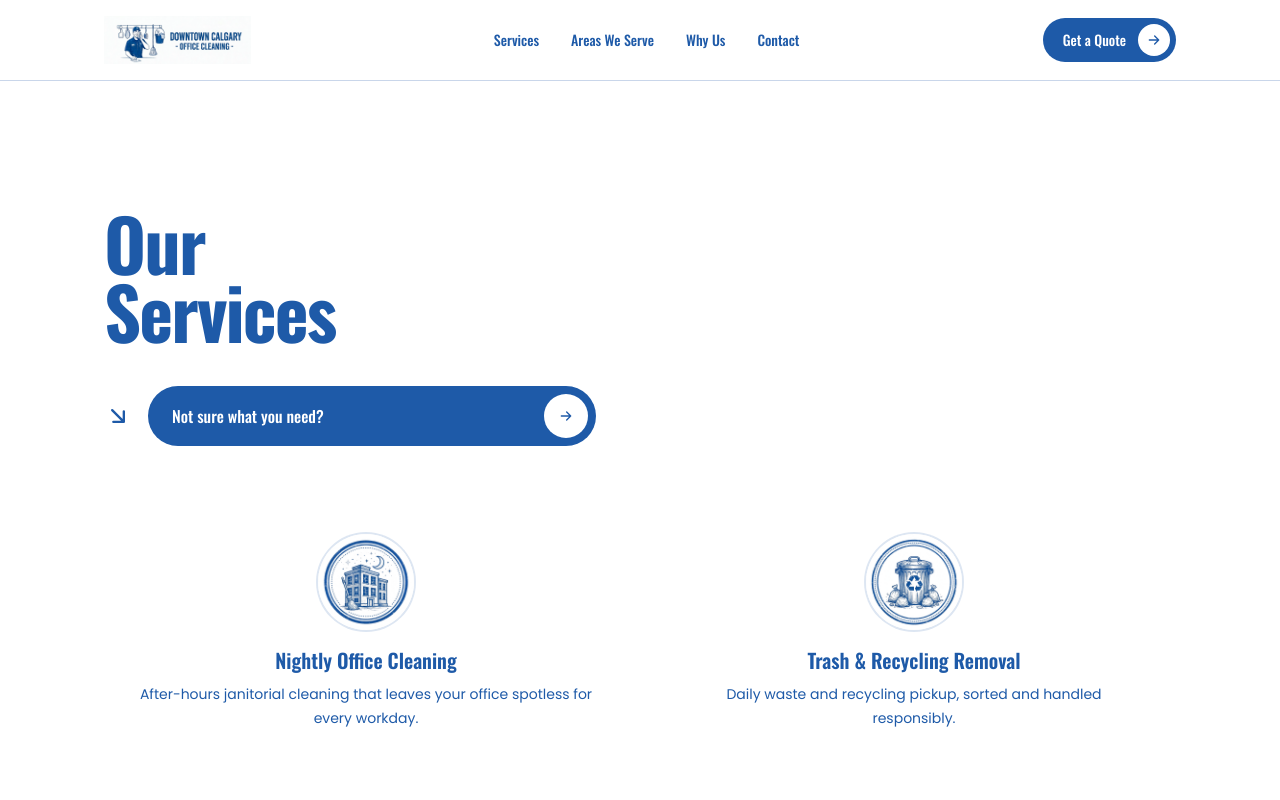
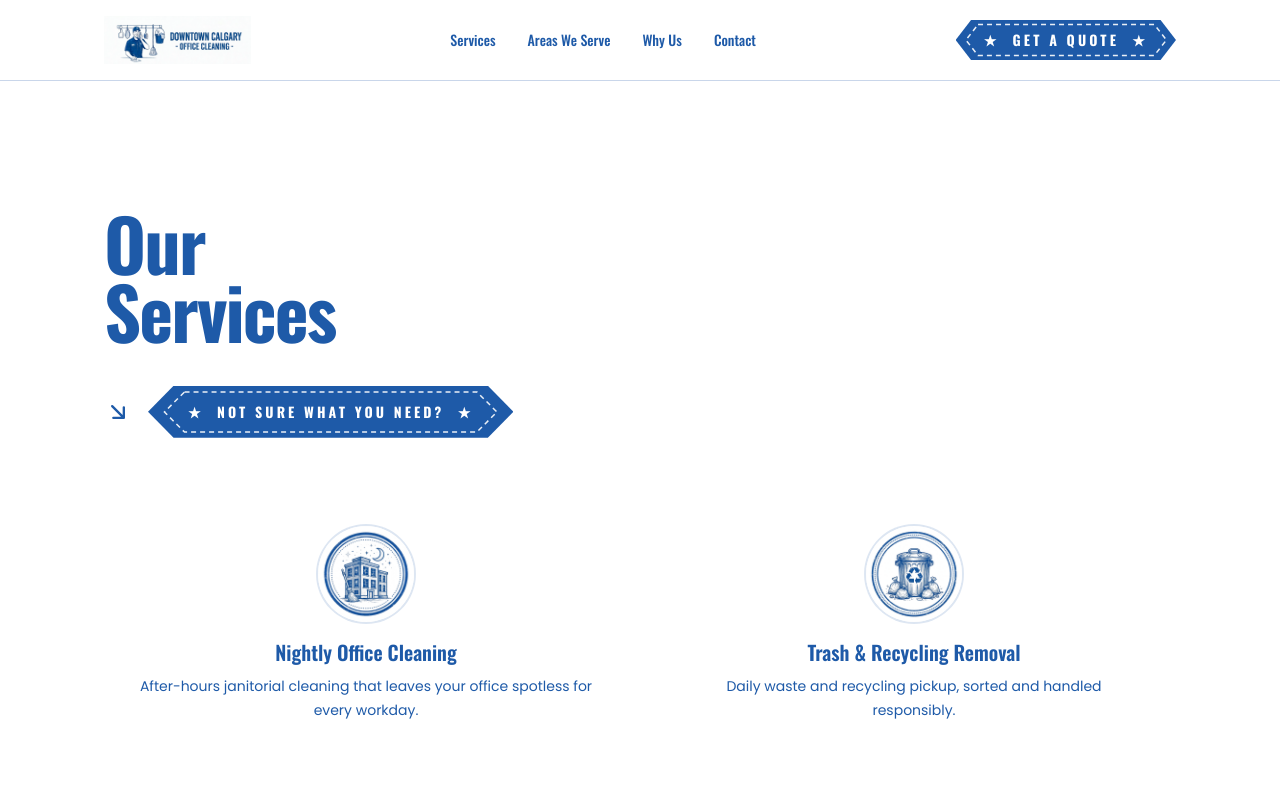
Before and after one commit to danielospina-la/downtown-calgary-office-cleaning, a Next.js app: page /services in a window 1280 px wide. Shown: the top 800 px of the page. Built offline with nearby package versions, Linux system fonts and the light colour scheme.

Commit message:
Vintage tag buttons sitewide (blue CTAs, orange submit)

```diff
--- a/src/components/ContactForm.tsx
+++ b/src/components/ContactForm.tsx
@@ -1,6 +1,7 @@
 "use client";
 
 import { useState } from "react";
+import VintageButton from "./VintageButton";
 
 type Status = "idle" | "submitting" | "success" | "error";
 
@@ -75,29 +76,11 @@ export default function ContactForm() {
       {/* Honeypot field to reduce spam */}
       <input type="checkbox" name="botcheck" className="hidden" tabIndex={-1} autoComplete="off" />
 
-      <button
-        type="submit"
-        disabled={status === "submitting"}
-        className="group mt-2 flex items-center justify-between gap-6 rounded-full bg-accent py-2 pr-2 pl-6 transition-colors hover:bg-navy disabled:opacity-60"
-      >
-        <span className="font-heading text-sm font-semibold text-white sm:text-base">
+      <div className="mt-2">
+        <VintageButton submit color="orange" disabled={status === "submitting"}>
           {status === "submitting" ? "Sending..." : "Request a Quote"}
-        </span>
-        <span className="flex h-11 w-11 shrink-0 items-center justify-center rounded-full bg-white text-accent transition-colors group-hover:bg-white group-hover:text-navy">
-          <svg
-            viewBox="0 0 24 24"
-            fill="none"
-            stroke="currentColor"
-            strokeWidth="2"
-            strokeLinecap="round"
-            strokeLinejoin="round"
-            className="h-4 w-4"
-            aria-hidden="true"
-          >
-            <path d="M5 12h14M13 6l6 6-6 6" />
-          </svg>
-        </span>
-      </button>
+        </VintageButton>
+      </div>
 
       {status === "success" && (
         <p className="text-sm font-medium text-green-700">
--- a/src/components/Header.tsx
+++ b/src/components/Header.tsx
@@ -2,6 +2,7 @@
 
 import { useState } from "react";
 import Image from "next/image";
+import VintageButton from "./VintageButton";
 
 const NAV_LINKS = [
   { label: "Services", href: "/services" },
@@ -9,23 +10,6 @@ const NAV_LINKS = [
   { label: "Why Us", href: "/why-us" },
   { label: "Contact", href: "/contact" },
 ];
-
-function ArrowRightIcon() {
-  return (
-    <svg
-      viewBox="0 0 24 24"
-      fill="none"
-      stroke="currentColor"
-      strokeWidth="2"
-      strokeLinecap="round"
-      strokeLinejoin="round"
-      className="h-4 w-4"
-      aria-hidden="true"
-    >
-      <path d="M5 12h14M13 6l6 6-6 6" />
-    </svg>
-  );
-}
 
 export default function Header() {
   const [open, setOpen] = useState(false);
@@ -57,17 +41,11 @@ export default function Header() {
         </nav>
 
         {/* Desktop CTA */}
-        <a
-          href="/contact"
-          className="hidden items-center gap-3 rounded-full bg-navy py-1.5 pr-1.5 pl-5 transition-colors hover:bg-navy/90 md:flex"
-        >
-          <span className="font-heading text-sm font-medium text-white">
+        <div className="hidden md:block">
+          <VintageButton href="/contact" size="sm">
             Get a Quote
-          </span>
-          <span className="flex h-8 w-8 items-center justify-center rounded-full bg-white text-navy">
-            <ArrowRightIcon />
-          </span>
-        </a>
+          </VintageButton>
+        </div>
 
         {/* Mobile menu toggle */}
         <button
@@ -109,13 +87,14 @@ export default function Header() {
                 {link.label}
               </a>
             ))}
-            <a
-              href="/contact"
+            <div
+              className="mt-4 flex justify-center"
               onClick={() => setOpen(false)}
-              className="mt-4 rounded-full bg-navy py-3 text-center font-heading text-sm font-semibold text-white"
             >
-              Get a Quote
-            </a>
+              <VintageButton href="/contact" size="sm">
+                Get a Quote
+              </VintageButton>
+            </div>
           </nav>
         </div>
       )}
--- a/src/components/PillCTA.tsx
+++ b/src/components/PillCTA.tsx
@@ -1,3 +1,5 @@
+import VintageButton from "./VintageButton";
+
 function DiagonalArrowIcon() {
   return (
     <svg
@@ -15,49 +17,22 @@ function DiagonalArrowIcon() {
   );
 }
 
-function ArrowRightIcon() {
-  return (
-    <svg
-      viewBox="0 0 24 24"
-      fill="none"
-      stroke="currentColor"
-      strokeWidth="2"
-      strokeLinecap="round"
-      strokeLinejoin="round"
-      className="h-4 w-4"
-      aria-hidden="true"
-    >
-      <path d="M5 12h14M13 6l6 6-6 6" />
-    </svg>
-  );
-}
-
 type PillCTAProps = {
   label: string;
   href: string;
-  /** Show the diagonal arrow pointer to the left of the pill. */
+  /** Show the diagonal arrow pointer to the left of the button. */
   pointer?: boolean;
 };
 
 /**
- * Signature CTA: an optional diagonal arrow pointing at a blue pill with a
- * white circular arrow button. Used across hero and section CTAs.
+ * Signature CTA: an optional diagonal arrow pointing at a vintage tag
+ * button. Used across hero and section CTAs.
  */
 export default function PillCTA({ label, href, pointer = true }: PillCTAProps) {
   return (
     <div className="flex items-center gap-4">
       {pointer && <DiagonalArrowIcon />}
-      <a
-        href={href}
-        className="group flex w-full max-w-md items-center justify-between gap-6 rounded-full bg-navy py-2 pr-2 pl-6 transition-colors hover:bg-navy/90"
-      >
-        <span className="font-heading text-sm font-medium text-white sm:text-base">
-          {label}
-        </span>
-        <span className="flex h-11 w-11 shrink-0 items-center justify-center rounded-full bg-white text-navy">
-          <ArrowRightIcon />
-        </span>
-      </a>
+      <VintageButton href={href}>{label}</VintageButton>
     </div>
   );
 }
--- /dev/null
+++ b/src/components/VintageButton.tsx
@@ -0,0 +1,72 @@
+const COLORS = {
+  blue: "#1e5aa8",
+  orange: "#f97316",
+} as const;
+
+const CLIP =
+  "polygon(7% 0, 93% 0, 100% 50%, 93% 100%, 7% 100%, 0 50%)";
+
+type VintageButtonProps = {
+  children: React.ReactNode;
+  color?: keyof typeof COLORS;
+  size?: "sm" | "md";
+  className?: string;
+} & ({ href: string } | { submit: true; disabled?: boolean });
+
+/**
+ * Vintage tag button: elongated hexagonal tag with pointed ends, a dashed
+ * stitch inner border and stars flanking the label — matches the D.C.O.C.
+ * vintage seal aesthetic. Orange is reserved for the contact-form submit.
+ */
+export default function VintageButton(props: VintageButtonProps) {
+  const { children, color = "blue", size = "md", className = "" } = props;
+  const bg = COLORS[color];
+  const pad = size === "sm" ? "px-7 py-2.5" : "px-10 py-4";
+
+  const inner = (
+    <>
+      <svg
+        viewBox="0 0 100 44"
+        preserveAspectRatio="none"
+        aria-hidden="true"
+        className="pointer-events-none absolute inset-0 h-full w-full"
+      >
+        <polygon
+          points="10,5 90,5 95.5,22 90,39 10,39 4.5,22"
+          fill="none"
+          stroke="#ffffff"
+          strokeOpacity="0.9"
+          strokeWidth="1.5"
+          strokeDasharray="5 4"
+          vectorEffect="non-scaling-stroke"
+        />
+      </svg>
+      <span className="relative font-heading text-sm font-bold uppercase tracking-[0.22em] text-white">
+        <span aria-hidden="true">{"\u2605\u00A0\u00A0"}</span>
+        {children}
+        <span aria-hidden="true">{"\u00A0\u00A0\u2605"}</span>
+      </span>
+    </>
+  );
+
+  const cls = `relative inline-flex items-center justify-center ${pad} transition-transform hover:scale-[1.03] active:scale-[0.98] ${className}`;
+  const style = { clipPath: CLIP, backgroundColor: bg };
+
+  if ("submit" in props) {
+    return (
+      <button
+        type="submit"
+        disabled={props.disabled}
+        className={`${cls} disabled:opacity-60 disabled:hover:scale-100`}
+        style={style}
+      >
+        {inner}
+      </button>
+    );
+  }
+  return (
+    <a href={props.href} className={cls} style={style}>
+      {inner}
+    </a>
+  );
+}
```
